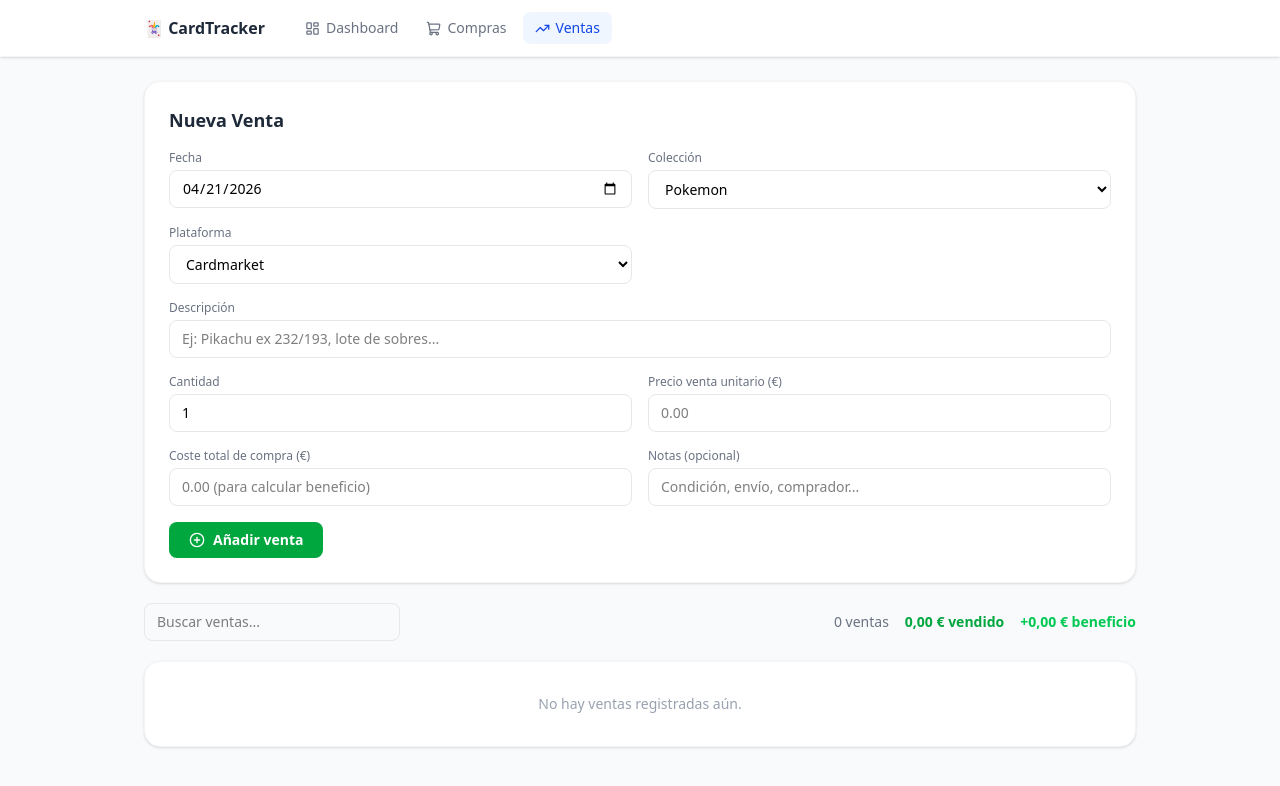
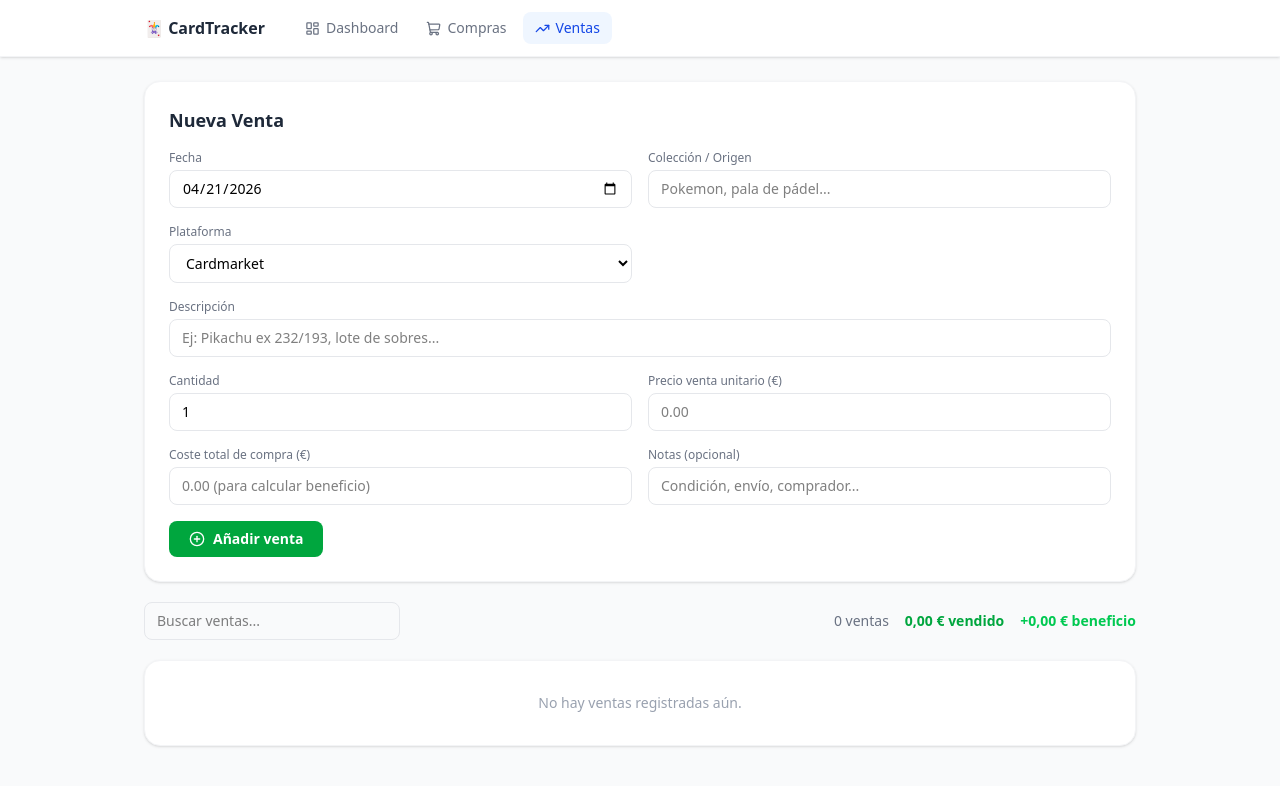
Before and after one commit to PonziMcGeee/dashboardcards, a React (Vite) app: page / in a window 1280 px wide. Both pictures are taken after a click on the button "Ventas". Shown: the top 786 px of the page. Built offline with nearby package versions, Linux system fonts and the light colour scheme.

Commit message:
feat: colección libre en ventas con sugerencias
El campo colección en ventas ahora es texto libre con datalist,
permitiendo escribir cualquier cosa (ej: pala de pádel) además
de las opciones predefinidas (Pokemon, Naruto, Fútbol).

https://claude.ai/code/session_01VuH6mcJTUhZYbN1qsxTgUw

```diff
--- a/src/components/SaleForm.jsx
+++ b/src/components/SaleForm.jsx
@@ -6,7 +6,7 @@ import { COLLECTIONS } from './PurchaseForm';
 const PLATFORMS = ['Cardmarket', 'eBay', 'Wallapop', 'Vinted', 'Local', 'Otro'];
 
 function emptyForm(today) {
-  return { date: today, description: '', collection: 'Pokemon', platform: 'Cardmarket', quantity: 1, price: '', costBasis: '', notes: '' };
+  return { date: today, description: '', collection: '', platform: 'Cardmarket', quantity: 1, price: '', costBasis: '', notes: '' };
 }
 
 export default function SaleForm({ onAdd, editItem, onSave, onCancel }) {
@@ -51,10 +51,19 @@ export default function SaleForm({ onAdd, editItem, onSave, onCancel }) {
           <input type="date" name="date" value={form.date} onChange={handleChange} required className={inputCls} />
         </div>
         <div>
-          <label className="block text-xs font-medium text-gray-500 mb-1">Colección</label>
-          <select name="collection" value={form.collection} onChange={handleChange} className={inputCls}>
-            {COLLECTIONS.map(c => <option key={c}>{c}</option>)}
-          </select>
+          <label className="block text-xs font-medium text-gray-500 mb-1">Colección / Origen</label>
+          <input
+            type="text"
+            name="collection"
+            value={form.collection}
+            onChange={handleChange}
+            list="sale-collections"
+            placeholder="Pokemon, pala de pádel..."
+            className={inputCls}
+          />
+          <datalist id="sale-collections">
+            {COLLECTIONS.map(c => <option key={c} value={c} />)}
+          </datalist>
         </div>
         <div>
           <label className="block text-xs font-medium text-gray-500 mb-1">Plataforma</label>
```
